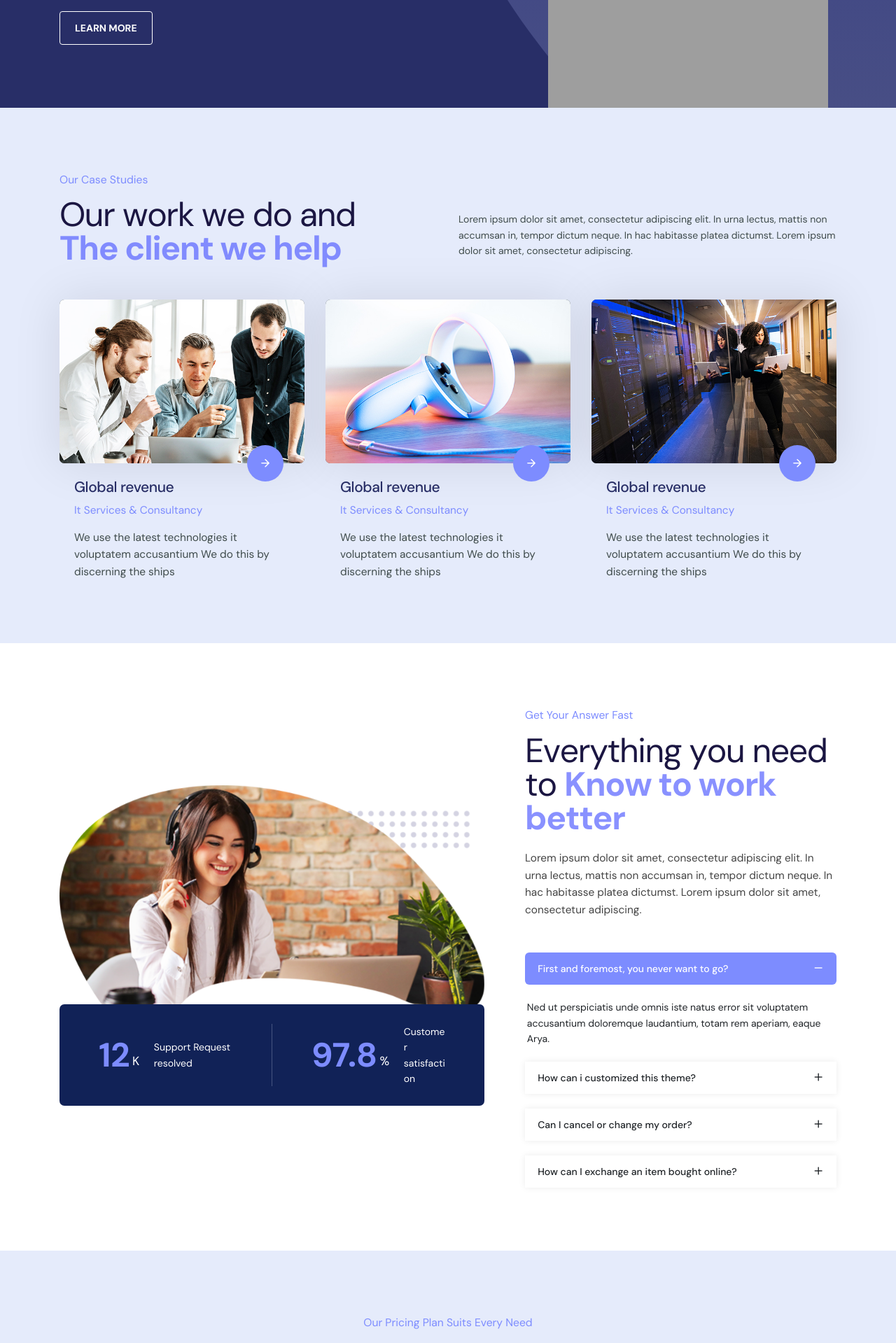
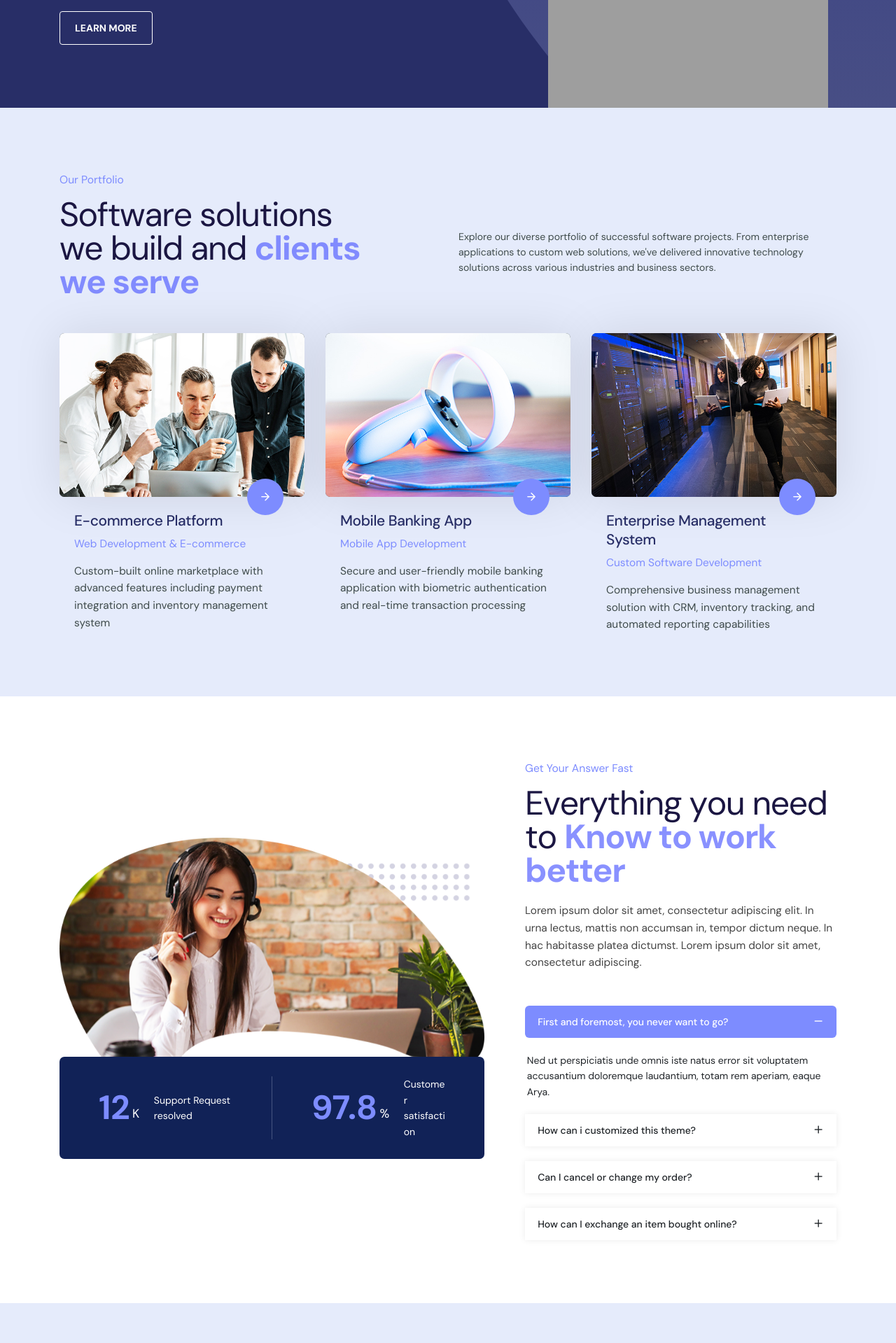
Before and after one commit to sigsptfy/wsoft-php, a PHP site: page / in a window 1280 px wide. Shown: the part 3437-5356 px from the top of the page at 70% size. Run offline with PHP 8.4, Linux system fonts and the light colour scheme; some libraries are stand-ins or nearby versions; some web fonts are replaced; grey boxes are pictures that could not be loaded.

Commit message:
home.php - Our Case Studies

```diff
--- a/pages/home/home.php
+++ b/pages/home/home.php
@@ -260,13 +260,13 @@
              <div class="row align-items-center">
                  <div class="col-lg-6 col-xl-5 mb-0">
                      <div class="section-title text-start">
-                         <span>Our Case Studies </span>
-                         <h2 class="mb-0 wow">Our work we do and <strong>The client we help</strong></h2>
+                         <span>Our Portfolio</span>
+                         <h2 class="mb-0 wow">Software solutions we build and <strong>clients we serve</strong></h2>
                      </div>
                  </div>
                  <div class="col-lg-6 col-xl-6 ms-auto mb-4 mb-lg-0">
                      <div class="section-text">
-                         Lorem ipsum dolor sit amet, consectetur adipiscing elit. In urna lectus, mattis non accumsan in, tempor dictum neque. In hac habitasse platea dictumst. Lorem ipsum dolor sit amet, consectetur adipiscing.
+                         Explore our diverse portfolio of successful software projects. From enterprise applications to custom web solutions, we've delivered innovative technology solutions across various industries and business sectors.
                      </div>
                  </div>
              </div>
@@ -275,7 +275,7 @@
                      <div class="portfolio-gallery-item">
                          <div class="item-img">
                              <div class="portfolio-img-gallery">
-                                 <a href="assets/images/portfolio/portfolio_img_1.jpg" class="portfolio-img-gallery" title="Title Come here">
+                                 <a href="assets/images/portfolio/portfolio_img_1.jpg" class="portfolio-img-gallery" title="E-commerce Platform">
                                      <img src="assets/images/portfolio/portfolio_img_1.jpg" class="rounded" alt="">
                                  </a>
                                  <div class="img-over"><i class="bi bi-plus-lg"></i></div>
@@ -284,10 +284,9 @@
                              <a href="portfolio-single.html" class="arrow"><i class="srn-arrow-right"></i></a>
                          </div>
                          <div class="item-content">
-                             <h6><a href="portfolio-single.html">Global revenue</a></h6>
-                             <div class="sub-head">It Services & Consultancy</div>
-                             <p>We use the latest technologies it voluptatem
-                                 accusantium We do this by discerning the ships</p>
+                             <h6><a href="portfolio-single.html">E-commerce Platform</a></h6>
+                             <div class="sub-head">Web Development & E-commerce</div>
+                             <p>Custom-built online marketplace with advanced features including payment integration and inventory management system</p>
                          </div>
                      </div>
                  </div>
@@ -295,7 +294,7 @@
                      <div class="portfolio-gallery-item">
                          <div class="item-img">
                              <div class="portfolio-img-gallery">
-                                 <a href="assets/images/portfolio/portfolio_img_2.jpg" class="portfolio-img-gallery" title="Title Come here">
+                                 <a href="assets/images/portfolio/portfolio_img_2.jpg" class="portfolio-img-gallery" title="Mobile Banking App">
                                      <img src="assets/images/portfolio/portfolio_img_2.jpg" class="rounded" alt="">
                                  </a>
                                  <div class="img-over"><i class="bi bi-plus-lg"></i></div>
@@ -304,10 +303,9 @@
                              <a href="portfolio-single.html" class="arrow"><i class="srn-arrow-right"></i></a>
                          </div>
                          <div class="item-content">
-                             <h6><a href="portfolio-single.html">Global revenue</a></h6>
-                             <div class="sub-head">It Services & Consultancy</div>
-                             <p>We use the latest technologies it voluptatem
-                                 accusantium We do this by discerning the ships</p>
+                             <h6><a href="portfolio-single.html">Mobile Banking App</a></h6>
+                             <div class="sub-head">Mobile App Development</div>
+                             <p>Secure and user-friendly mobile banking application with biometric authentication and real-time transaction processing</p>
                          </div>
                      </div>
                  </div>
@@ -315,7 +313,7 @@
                      <div class="portfolio-gallery-item">
                          <div class="item-img">
                              <div class="portfolio-img-gallery">
-                                 <a href="assets/images/portfolio/portfolio_img_3.jpg" class="portfolio-img-gallery" title="Title Come here">
+                                 <a href="assets/images/portfolio/portfolio_img_3.jpg" class="portfolio-img-gallery" title="Enterprise Management System">
                                      <img src="assets/images/portfolio/portfolio_img_3.jpg" class="rounded" alt="">
                                  </a>
                                  <div class="img-over"><i class="bi bi-plus-lg"></i></div>
@@ -324,10 +322,9 @@
                              <a href="portfolio-single.html" class="arrow"><i class="srn-arrow-right"></i></a>
                          </div>
                          <div class="item-content">
-                             <h6><a href="portfolio-single.html">Global revenue</a></h6>
-                             <div class="sub-head">It Services & Consultancy</div>
-                             <p>We use the latest technologies it voluptatem
-                                 accusantium We do this by discerning the ships</p>
+                             <h6><a href="portfolio-single.html">Enterprise Management System</a></h6>
+                             <div class="sub-head">Custom Software Development</div>
+                             <p>Comprehensive business management solution with CRM, inventory tracking, and automated reporting capabilities</p>
                          </div>
                      </div>
                  </div>
```
